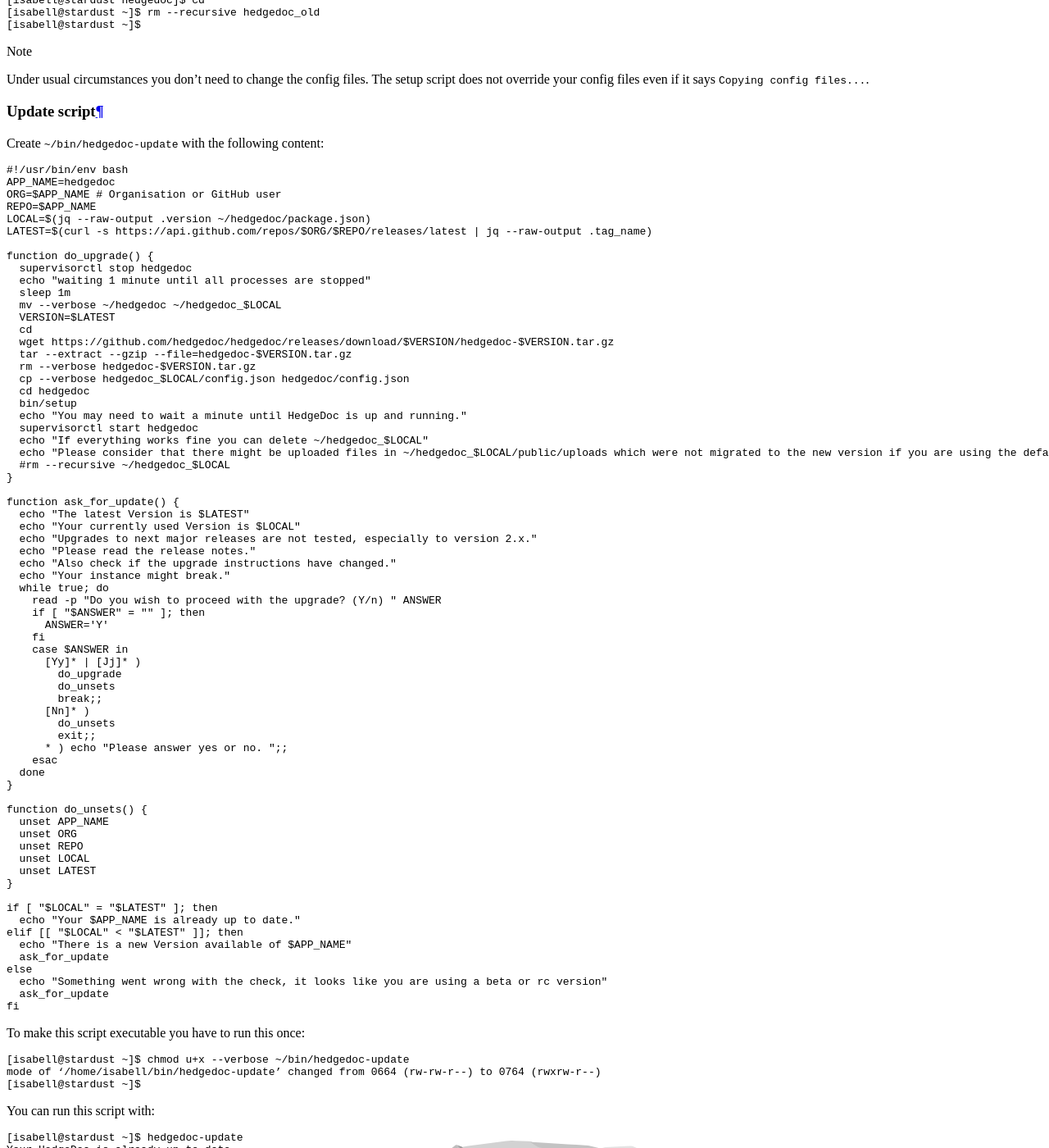
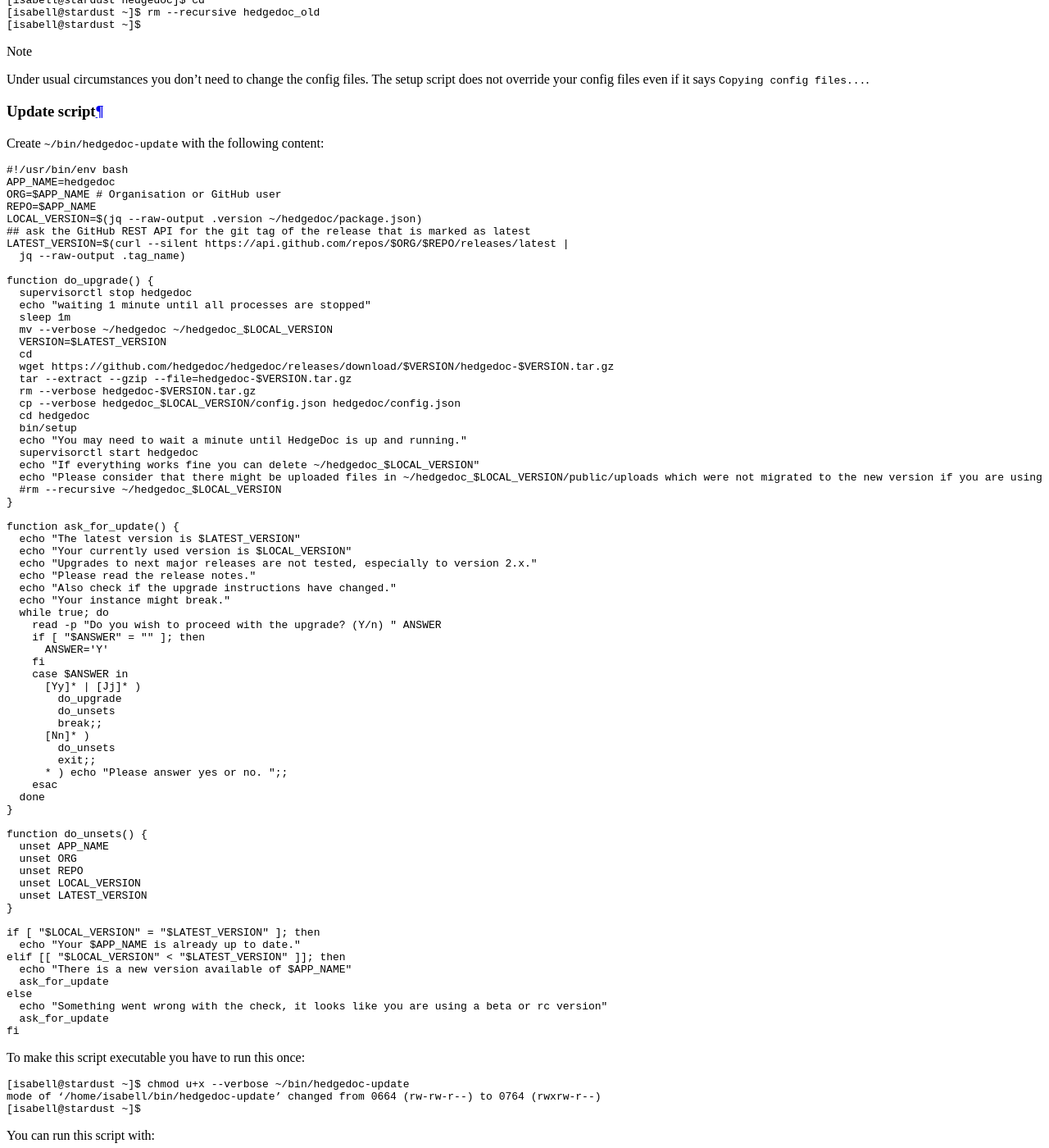
Before and after one commit to Uberspace/lab, a Sphinx documentation site: the page built from source/guide_hedgedoc.rst, in a window 1280 px wide and 1400 px high, scrolled down 8903 px. Shown: the whole window at 82% size. Built offline with Sphinx 7.4.7 and the Read the Docs theme 2.0.0, drawn with Linux system fonts in a browser that asks for light colours.

Commit message:
[HedgeDoc] 📖 increase readability of the update script

```diff
--- a/source/guide_hedgedoc.rst
+++ b/source/guide_hedgedoc.rst
@@ -288,32 +288,34 @@
   APP_NAME=hedgedoc
   ORG=$APP_NAME # Organisation or GitHub user
   REPO=$APP_NAME
-  LOCAL=$(jq --raw-output .version ~/hedgedoc/package.json)
-  LATEST=$(curl -s https://api.github.com/repos/$ORG/$REPO/releases/latest | jq --raw-output .tag_name)
+  LOCAL_VERSION=$(jq --raw-output .version ~/hedgedoc/package.json)
+  ## ask the GitHub REST API for the git tag of the release that is marked as latest
+  LATEST_VERSION=$(curl --silent https://api.github.com/repos/$ORG/$REPO/releases/latest |
+    jq --raw-output .tag_name)
 
   function do_upgrade() {
     supervisorctl stop hedgedoc
     echo "waiting 1 minute until all processes are stopped"
     sleep 1m
-    mv --verbose ~/hedgedoc ~/hedgedoc_$LOCAL
-    VERSION=$LATEST
+    mv --verbose ~/hedgedoc ~/hedgedoc_$LOCAL_VERSION
+    VERSION=$LATEST_VERSION
     cd
     wget https://github.com/hedgedoc/hedgedoc/releases/download/$VERSION/hedgedoc-$VERSION.tar.gz
     tar --extract --gzip --file=hedgedoc-$VERSION.tar.gz
     rm --verbose hedgedoc-$VERSION.tar.gz
-    cp --verbose hedgedoc_$LOCAL/config.json hedgedoc/config.json
+    cp --verbose hedgedoc_$LOCAL_VERSION/config.json hedgedoc/config.json
     cd hedgedoc
     bin/setup
     echo "You may need to wait a minute until HedgeDoc is up and running."
     supervisorctl start hedgedoc
-    echo "If everything works fine you can delete ~/hedgedoc_$LOCAL"
-    echo "Please consider that there might be uploaded files in ~/hedgedoc_$LOCAL/public/uploads which were not migrated to the new version if you are using the default setting."
-    #rm --recursive ~/hedgedoc_$LOCAL
+    echo "If everything works fine you can delete ~/hedgedoc_$LOCAL_VERSION"
+    echo "Please consider that there might be uploaded files in ~/hedgedoc_$LOCAL_VERSION/public/uploads which were not migrated to the new version if you are using the default setting."
+    #rm --recursive ~/hedgedoc_$LOCAL_VERSION
   }
 
   function ask_for_update() {
-    echo "The latest Version is $LATEST"
-    echo "Your currently used Version is $LOCAL"
+    echo "The latest version is $LATEST_VERSION"
+    echo "Your currently used version is $LOCAL_VERSION"
     echo "Upgrades to next major releases are not tested, especially to version 2.x."
     echo "Please read the release notes."
     echo "Also check if the upgrade instructions have changed."
@@ -340,14 +342,14 @@
     unset APP_NAME
     unset ORG
     unset REPO
-    unset LOCAL
-    unset LATEST
+    unset LOCAL_VERSION
+    unset LATEST_VERSION
   }
 
-  if [ "$LOCAL" = "$LATEST" ]; then
+  if [ "$LOCAL_VERSION" = "$LATEST_VERSION" ]; then
     echo "Your $APP_NAME is already up to date."
-  elif [[ "$LOCAL" < "$LATEST" ]]; then
-    echo "There is a new Version available of $APP_NAME"
+  elif [[ "$LOCAL_VERSION" < "$LATEST_VERSION" ]]; then
+    echo "There is a new version available of $APP_NAME"
     ask_for_update
   else
     echo "Something went wrong with the check, it looks like you are using a beta or rc version"
```
